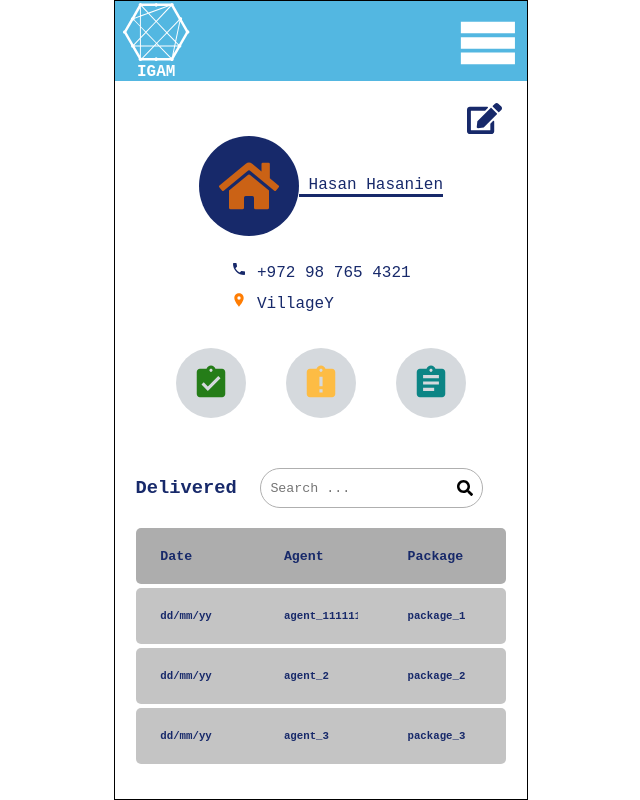
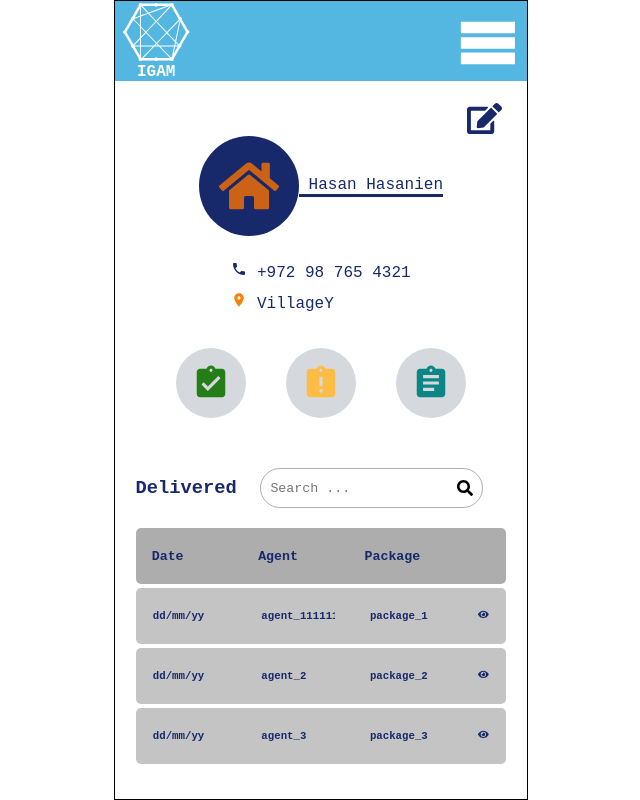
Before and after one commit to Lujain-AbdUllatif/IGAM, a React (Create React App) app: page /family-profile in a window 1280 px wide. Shown: the whole page, without its empty margins (319-959 px from the left). Built offline with nearby package versions, Linux system fonts and the light colour scheme.

Commit message:
view details, it works but it isn't done yet --> should only be displayed in the table for the agent

```diff
--- a/src/igam/components/Table/index.js
+++ b/src/igam/components/Table/index.js
@@ -1,6 +1,7 @@
 import React from "react";
 import TableDataRow from "../TableDataRow";
 import "./style.css";
+
 export default function Table(props) {
   return (
     <div className="packges-details">
@@ -16,6 +17,7 @@ export default function Table(props) {
             </h5>
           );
         })}
+        <h6>&nbsp;&nbsp;&nbsp;</h6>
       </div>
       {props.children}
     </div>
--- a/src/igam/components/TableDataRow/index.js
+++ b/src/igam/components/TableDataRow/index.js
@@ -1,7 +1,19 @@
 import React from "react";
 import "./style.css";
+import { EyeIcon } from "../../icons";
+
 export default function TableDataRow(props) {
+  const [eyeClick, setEyeClick] = React.useState(false);
+
+  const handleEyeClick = () => {
+    setEyeClick(!eyeClick);
+    console.log(eyeClick);
+  };
+
+  // props.row_data.push(<EyeIcon />);
+
   return (
+    <div className="details-in-table">
       <div className="packge-card">
         {props.row_data.map((cellData) => {
           return (
@@ -15,6 +27,11 @@ export default function TableDataRow(props) {
             </h6>
           );
         })}
+        <h6 onClick={handleEyeClick}>
+          <EyeIcon />
+        </h6>
+      </div>
+      {eyeClick && <div className="packge-card-details">DETAILS</div>}
     </div>
   );
 }
--- a/src/igam/components/TableDataRow/style.css
+++ b/src/igam/components/TableDataRow/style.css
@@ -18,3 +18,20 @@
   color: #17296a;
   margin-bottom: 0.5vh;
 }
+
+.packge-card-details {
+  width: 100%;
+  display: flex;
+  justify-content: space-around;
+  align-items: center;
+  background: #d6d6d6;
+  height: 7vh;
+  border-radius: 5px;
+  color: #17296a;
+  margin-bottom: 0.5vh;
+}
+
+.details-in-table {
+  display: flex;
+  flex-direction: column;
+}
--- a/src/igam/icons/index.js
+++ b/src/igam/icons/index.js
@@ -19,6 +19,7 @@ import {
   FaEdit,
   FaCheckSquare,
   FaFilter,
+  FaEye,
 } from "react-icons/fa";
 import { AiOutlineStock } from "react-icons/ai";
 import {
@@ -257,3 +258,11 @@ export function EditIcon(props) {
     </IconContext.Provider>
   );
 }
+
+export function EyeIcon(props) {
+  return (
+    <IconContext.Provider value={{ className: props.className }}>
+      <FaEye />
+    </IconContext.Provider>
+  );
+}
```
Also changed, not shown: 1 other file (tests, documents, lock files or other folders). Lines whose indentation alone changed are shown as unchanged.
